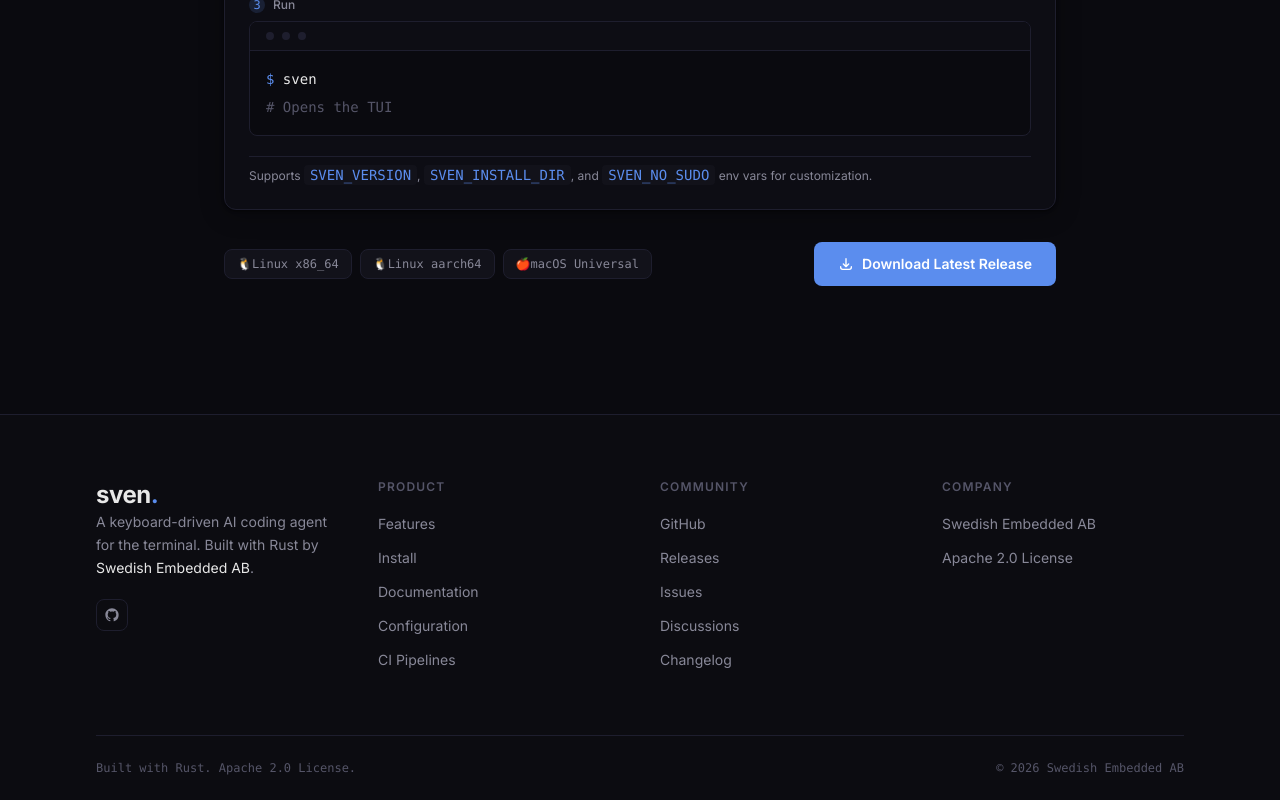
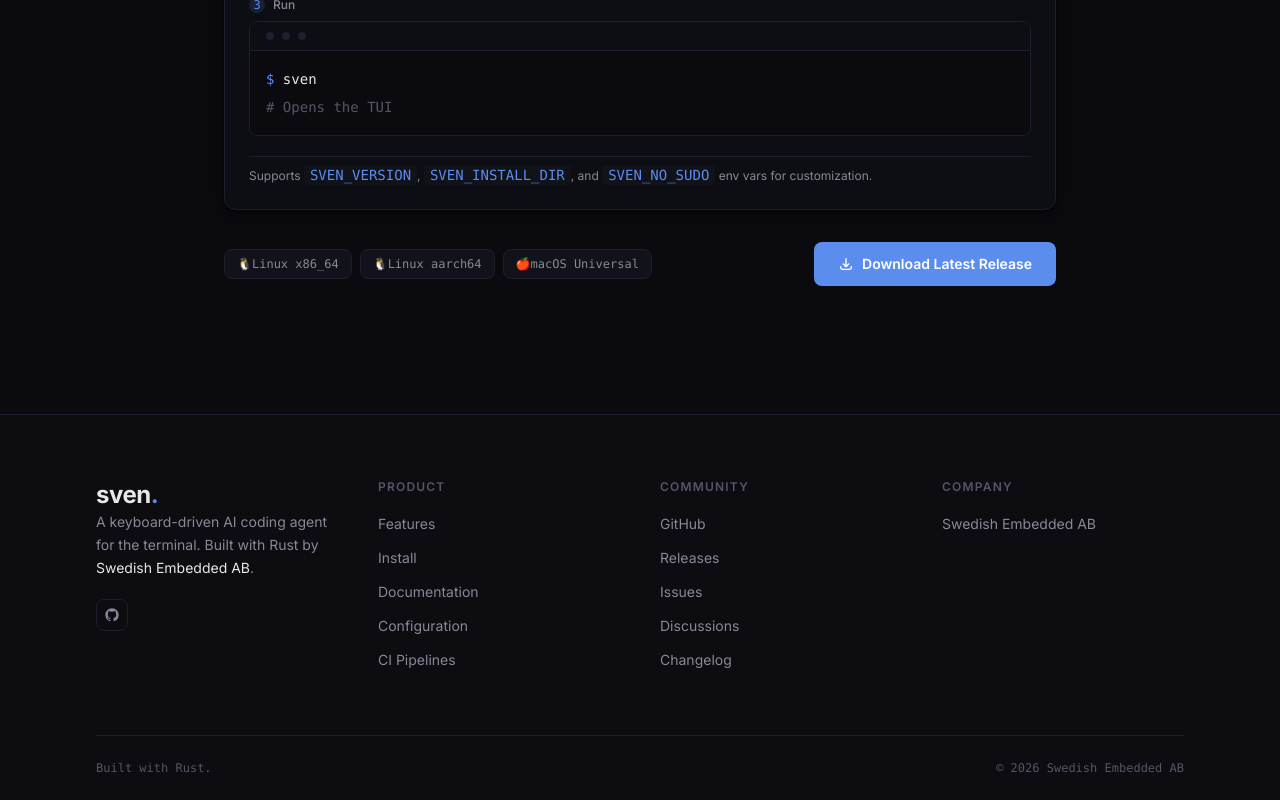
Before and after one commit to swedishembedded/sven, a React (Vite) app in the folder site/: page / in a window 1280 px wide. Shown: the part 6323-7123 px from the top of the page. Built offline with nearby package versions, Linux system fonts and the light colour scheme.

Commit message:
site: remove Apache 2.0 license mentions from footer

```diff
--- a/site/src/components/Footer.tsx
+++ b/site/src/components/Footer.tsx
@@ -18,7 +18,6 @@ const COMMUNITY_LINKS = [
 
 const COMPANY_LINKS = [
   { label: 'Swedish Embedded AB', href: 'https://swedishembedded.com', external: true },
-  { label: 'Apache 2.0 License', href: 'https://github.com/swedishembedded/sven/blob/main/LICENSE', external: true },
 ]
 
 export default function Footer() {
@@ -115,15 +114,7 @@ export default function Footer() {
         {/* Bottom bar */}
         <div className="py-6 border-t border-bg-border flex flex-col sm:flex-row items-center justify-between gap-3">
           <p className="text-xs text-text-dim font-mono">
-            Built with Rust.{' '}
-            <a
-              href="https://github.com/swedishembedded/sven/blob/main/LICENSE"
-              target="_blank"
-              rel="noopener noreferrer"
-              className="hover:text-text-secondary transition-colors"
-            >
-              Apache 2.0 License.
-            </a>
+            Built with Rust.
           </p>
           <p className="text-xs text-text-dim font-mono">
             © {new Date().getFullYear()} Swedish Embedded AB
```
